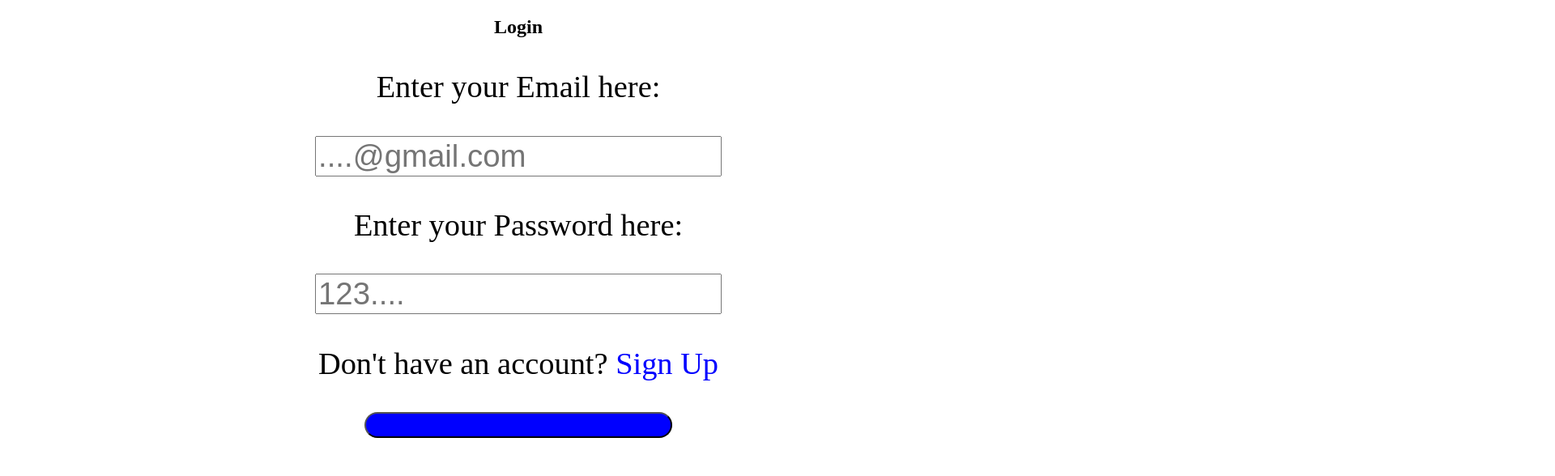
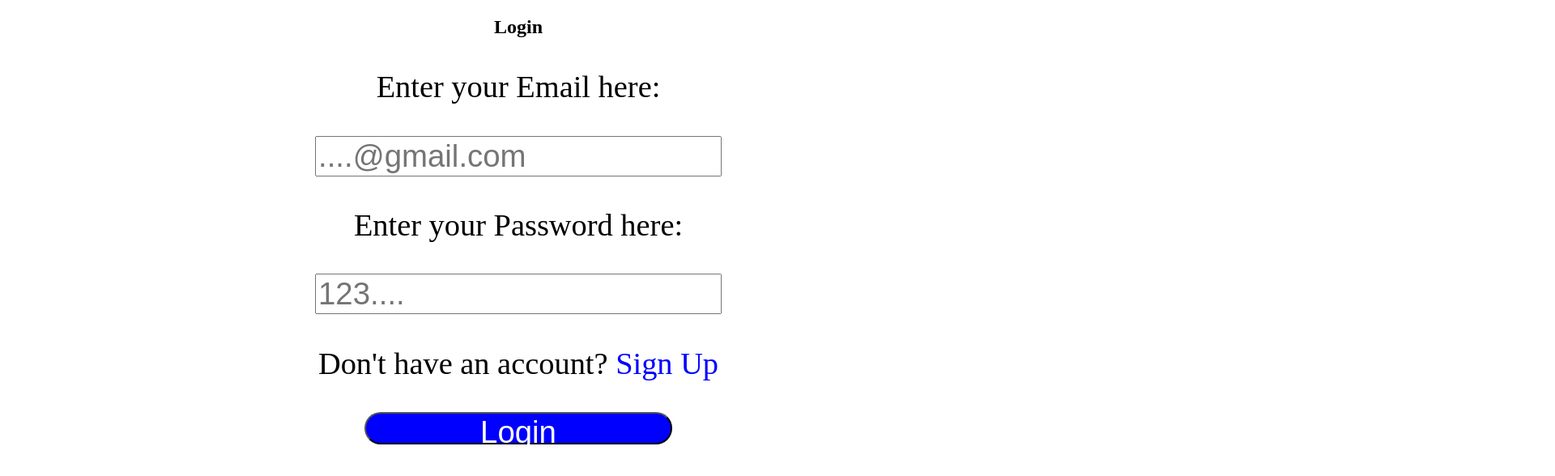
Before and after one commit to AliTek-03246155728/FormHandling, a React (Create React App) app: page / in a window 1280 px wide. Shown: the top 588 px of the page at 81% size, 1920 px wide, since content can reach past the window. Built offline with nearby package versions, Linux system fonts and the light colour scheme.

Commit message:
Update Login.jsx

```diff
--- a/src/pages/Login.jsx
+++ b/src/pages/Login.jsx
@@ -22,7 +22,7 @@ const [password, setPassword] = useState("");
       } else if (window.innerWidth <= 900) {
         setFontSize(24);
       } else {
-        setFontSize(60);
+        setFontSize(3);
       }
     };
 
@@ -44,7 +44,7 @@ const [password, setPassword] = useState("");
       <p  onClick={() => navigate("/auth")} style={{color:"blue",fontSize:"3vw", display:"inline"}}> Sign Up </p>
       </p>
 
-       <button onClick={handleLogin} style={{width:"30%", height:"4vh", alignItems:"center",borderRadius:"20vh", backgroundColor:"blue", color:"white", fontSize: fontSize + "vw"}}  >Login</button>
+       <button onClick={handleLogin} style={{width:"30%", height:"5vh", alignItems:"center",borderRadius:"20vh", backgroundColor:"blue", color:"white", fontSize: fontSize + "vw"}}  >Login</button>
       </center>
     </div>
   );
```
